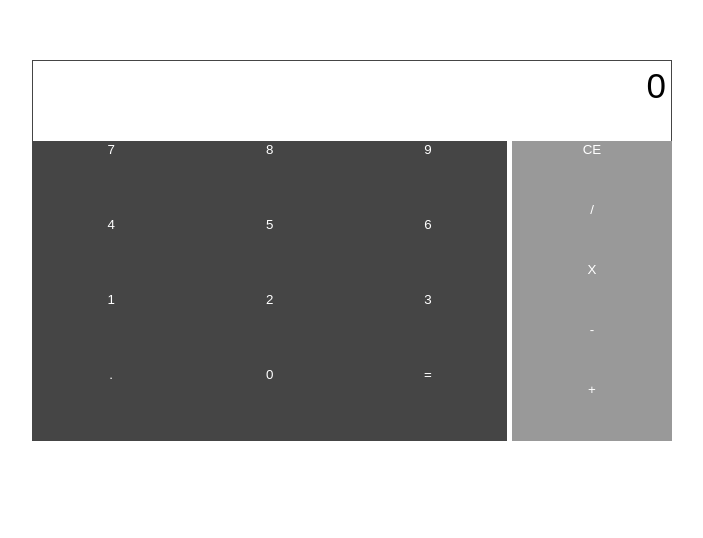
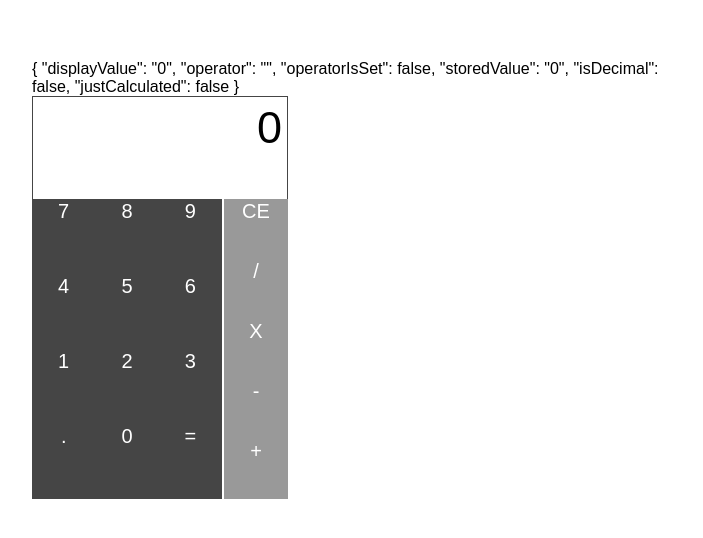
Before and after one commit to threads13/react-calculator, a React app: page / in a window 1280 px wide. Shown: the whole page, without its empty margins (288-991 px from the left). Built offline with nearby package versions, Linux system fonts and the light colour scheme.

Commit message:
Styled overall size.  Fixed some issues related to 0 inputting incorrectly>

```diff
--- a/src/components/App.css
+++ b/src/components/App.css
@@ -9,26 +9,38 @@
 .key-row{
   display: flex;
   flex-direction: row;
+  border-width: 0px;
+  border: none;
+  box-shadow: none;
+  -webkit-appearance: none;
+  margin-right: 0;
 }
 
 .number-keys{
   display: flex;
   flex-direction: column;
   flex-basis: 75%;
+  border-width: 0px;
+  border: none;
+  box-shadow: none;
+  -webkit-appearance: none;
+  margin-right: 0;
   /* height: 700px; */
 }
 
 
 
 .display {
-  font-size: 35px;
+  font-size: 45px;
   display: flex;
   justify-content: flex-end;
   padding-bottom: 1em;
   border: 1px solid #454545;
   border-bottom: 0;
   padding-top: 5px;
-  padding-right: 5px
+  padding-right: 5px;
+  max-width: 249px;
+  max-height: 300px;
 }
 
 .right-key-items{
@@ -36,6 +48,11 @@
   flex-direction: column;
   flex-basis: 25%;
   height: 300px;
+  border-width: 0px;
+  border-width: 0px;
+  border: none;
+  box-shadow: none;
+  -webkit-appearance: none
 }
 
 .calc-key {
@@ -45,13 +62,25 @@
   justify-content: center;
   background-color: #454545;
   color: white;
+  border-width: 0px;
   border: none;
   outline: none;
   border-color: #454545;
+  box-shadow: none;
+  -webkit-appearance: none;
+  font-size: 20px;
 }
 
 .key-pad {
   display: flex;
+  border-width: 0px;
+  border-width: 0px;
+  border: none;
+  box-shadow: none;
+  -webkit-appearance: none;
+  margin-left: 0;
+  max-width: 256px;
+  max-height: 300px
 
 }
 
--- a/src/components/App.js
+++ b/src/components/App.js
@@ -21,7 +21,8 @@ class App extends Component {
 
     if(justCalculated){
       this.setState({
-        displayValue: digit
+        displayValue: String(digit),
+        justCalculated: false
       });
     } else if(operatorIsSet){
       this.setState({
@@ -30,7 +31,7 @@ class App extends Component {
       });
     } else {
       this.setState ({
-        displayValue: displayValue === '0' ? String(digit) : displayValue + digit
+        displayValue: displayValue === '0' ? String(digit) : String(displayValue) + String(digit)
       });
     }
   }
@@ -96,6 +97,7 @@ class App extends Component {
 
     return (
       <div className="App">
+        <prev>{JSON.stringify(this.state, null, 2)}</prev>
         <div className="display">
           {this.state.displayValue}
         </div>
```
